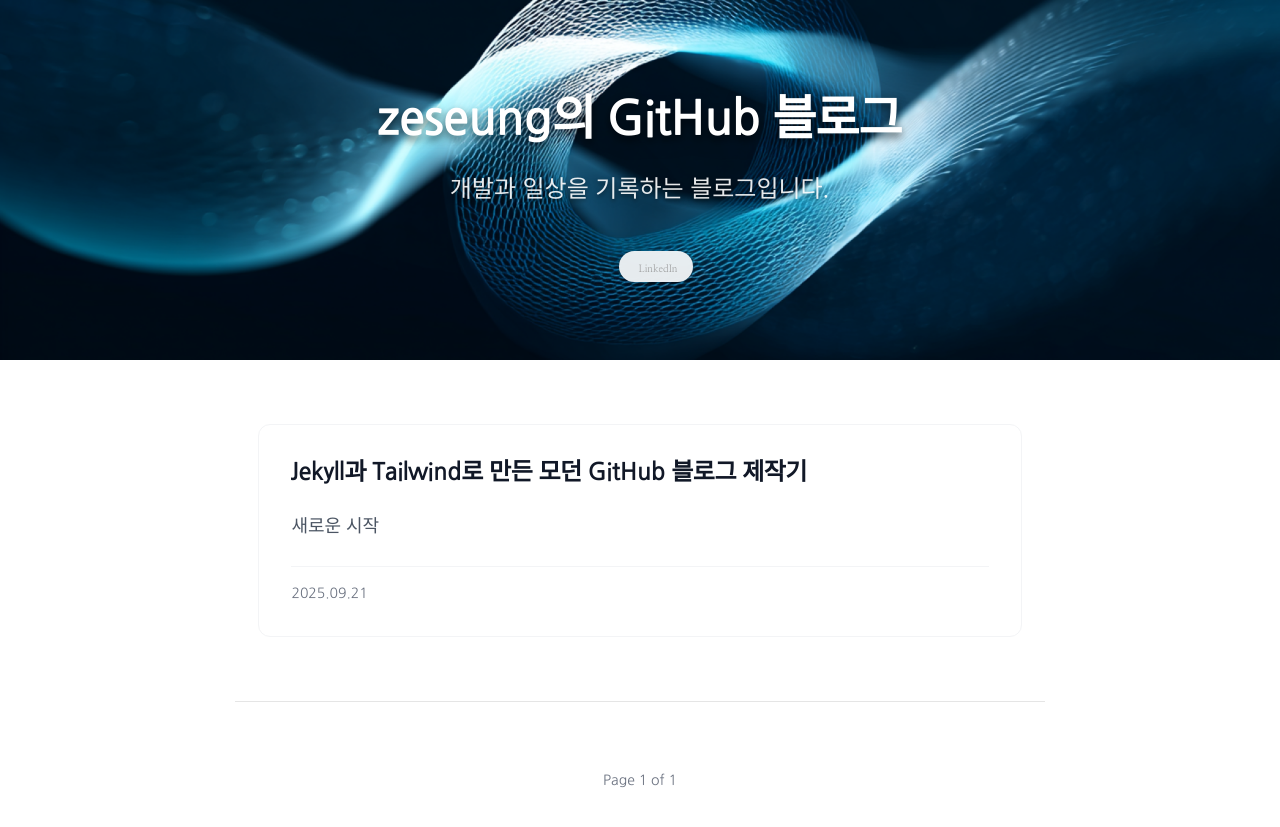
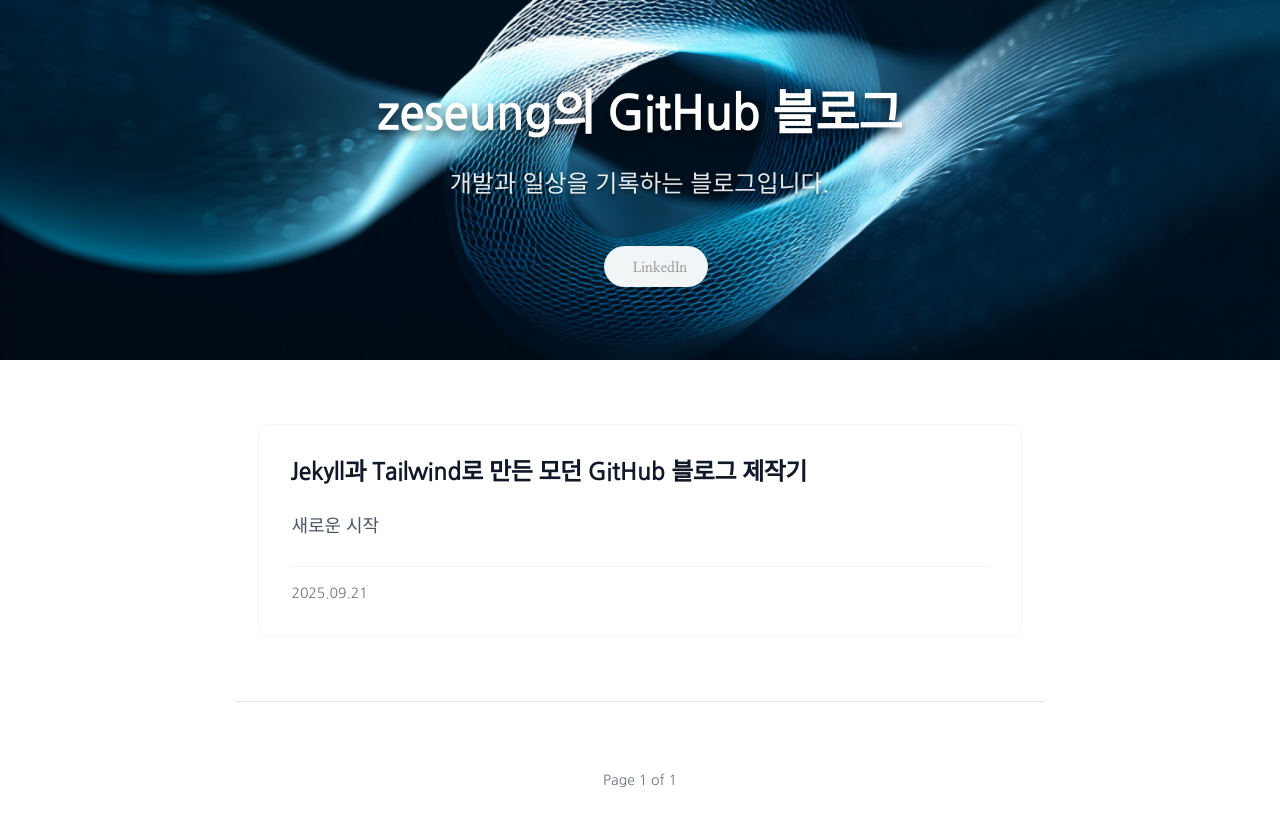
Before and after one commit to zeseung/experience360d.github.io, a Jekyll site: the page built from index.html, in a window 1280 px wide. Shown: the top 827 px of the page. Built offline with Jekyll 4.4.1, drawn with Linux system fonts in a browser that asks for light colours; nearby versions of some CDN libraries; the list of posts is cut into pages by our own code.

Commit message:
style: LinkedIn 버튼 가독성 및 디자인 개선
- 버튼 크기 증가: px-4 py-1.5  px-5 py-2
- 텍스트 크기 확대: text-2xs  text-sm (40% 증가)
- LinkedIn 브랜드 컬러 적용: 아이콘을 파란색으로 변경
- 폰트 두께 강화: font-medium  font-bold
- 배경 불투명도 증가: 90%  95%
- 테두리 추가: border-gray-200/50로 경계 명확화
- 그림자 강화: shadow-md  shadow-lg
- 아이콘 간격 최적화: mr-1  mr-2

```diff
--- a/index.html
+++ b/index.html
@@ -19,8 +19,8 @@ layout: default
                 </a>
             {% endif %}
           {% endfor %}
-          <a href="https://www.linkedin.com/in/%EC%9E%AC%EC%8A%B9-%EB%B0%95-3bb08952/" target="_blank" class="linkedin-link bg-white/90 backdrop-blur-sm text-gray-800 px-4 py-1.5 rounded-full text-xs font-medium hover:bg-white hover:scale-105 transition-all duration-300 shadow-md hover:shadow-lg">
-            <i class="fa fa-linkedin mr-1 text-xs"></i><span class="text-2xs">LinkedIn</span>
+          <a href="https://www.linkedin.com/in/%EC%9E%AC%EC%8A%B9-%EB%B0%95-3bb08952/" target="_blank" class="linkedin-link bg-white/95 backdrop-blur-sm text-gray-900 px-5 py-2 rounded-full text-sm font-bold hover:bg-white hover:scale-105 transition-all duration-300 shadow-lg hover:shadow-xl border border-gray-200/50">
+            <i class="fa fa-linkedin mr-2 text-blue-600"></i><span class="text-sm font-bold">LinkedIn</span>
           </a>
         </div>
     </header>
```
